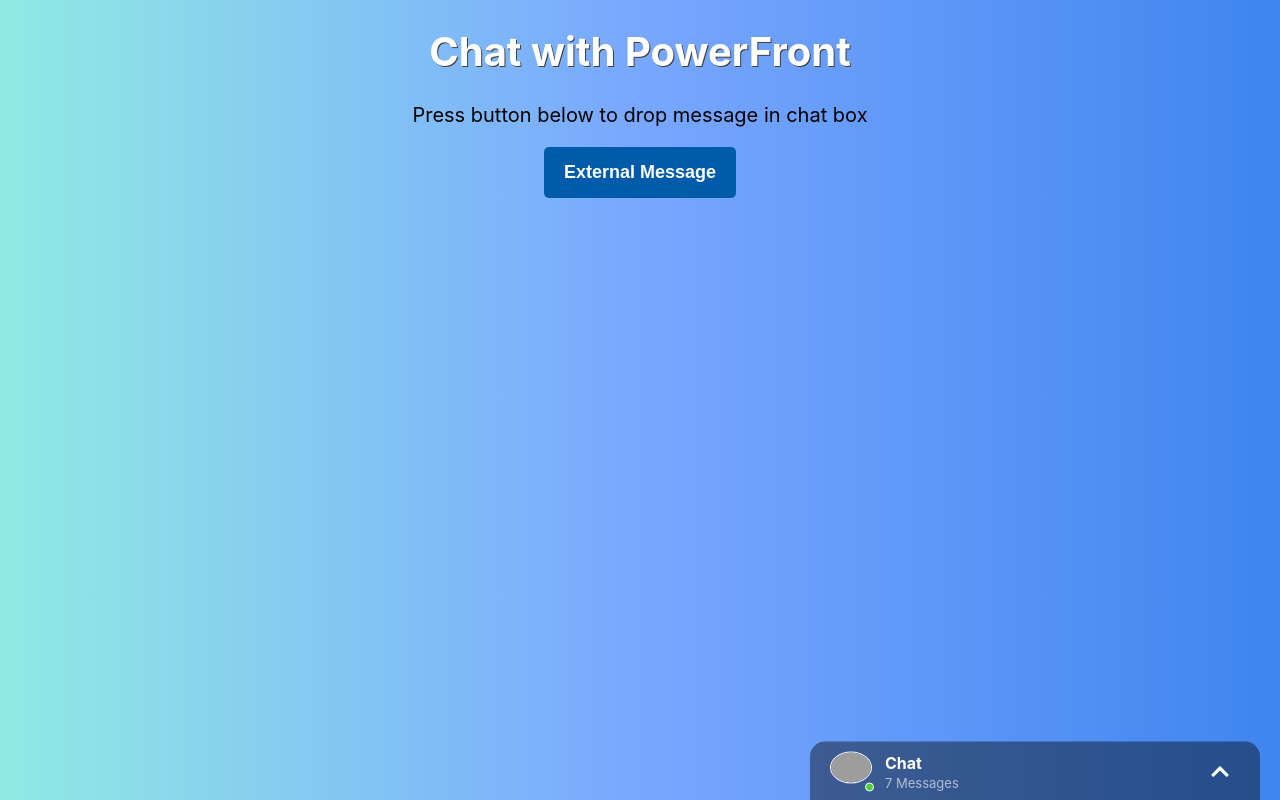
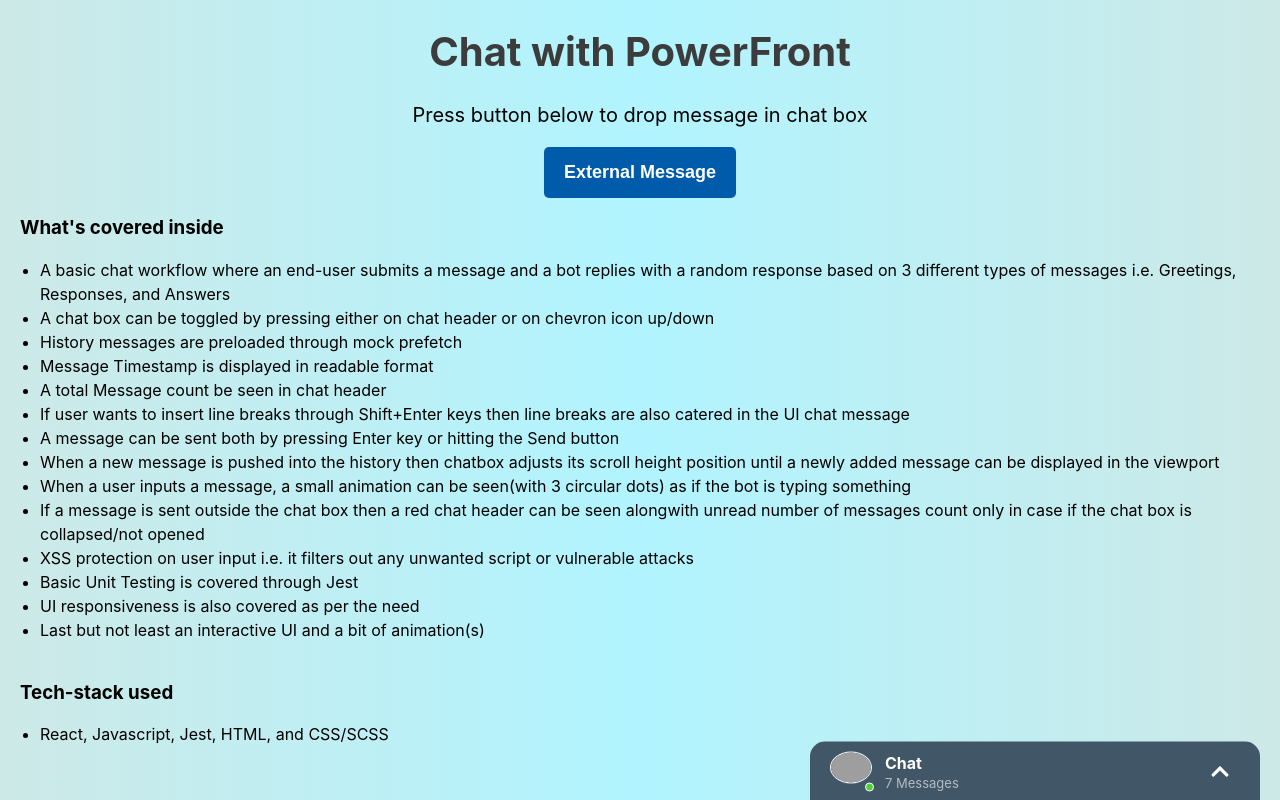
Before and after one commit to shoaib9121/chat-js, a React (Create React App) app: page / in a window 1280 px wide. Built offline with nearby package versions, Linux system fonts and the light colour scheme; grey boxes are pictures that could not be loaded.

Commit message:
readme and homepage updated with info

```diff
--- a/package.json
+++ b/package.json
@@ -13,7 +13,7 @@
   },
   "scripts": {
     "start": "react-scripts start",
-    "build": "react-scripts build",
+    "build": "react-scripts test && react-scripts build",
     "test": "react-scripts test",
     "test:watch": "react-scripts test --watchAll",
     "eject": "react-scripts eject"
--- a/src/chat/card/style.scss
+++ b/src/chat/card/style.scss
@@ -4,7 +4,7 @@
   height: 450px;
   width: 450px;
   border-radius: 15px 15px 0 0;
-  background-color: rgba(0, 0, 0, 0.4) !important;
+  background-color: rgb(68 89 106);
   transition: 0.5s;
   transform: translateY(0%);
 
--- a/src/chat/index.js
+++ b/src/chat/index.js
@@ -15,9 +15,65 @@
 
   return (
     <div className="chat">
-      <h1>Chat with PowerFront</h1>
-      <p>Press button below to drop message in chat box</p>
-      <button onClick={handleExternalMessages}>External Message</button>
+      <div className="pageHeader">
+        <h1>Chat with PowerFront</h1>
+        <p>Press button below to drop message in chat box</p>
+        <button onClick={handleExternalMessages}>External Message</button>
+      </div>
+
+      <div className="pageBody">
+        <h3>What's covered inside</h3>
+        <ul>
+          <li>
+            A basic chat workflow where an end-user submits a message and a bot
+            replies with a random response based on 3 different types of
+            messages i.e. Greetings, Responses, and Answers
+          </li>
+          <li>
+            A chat box can be toggled by pressing either on chat header or on
+            chevron icon up/down
+          </li>
+          <li>History messages are preloaded through mock prefetch</li>
+          <li>Message Timestamp is displayed in readable format</li>
+          <li>A total Message count be seen in chat header</li>
+          <li>
+            If user wants to insert line breaks through Shift+Enter keys then
+            line breaks are also catered in the UI chat message
+          </li>
+          <li>
+            A message can be sent both by pressing Enter key or hitting the Send
+            button
+          </li>
+          <li>
+            When a new message is pushed into the history then chatbox adjusts
+            its scroll height position until a newly added message can be
+            displayed in the viewport
+          </li>
+          <li>
+            When a user inputs a message, a small animation can be seen(with 3
+            circular dots) as if the bot is typing something
+          </li>
+          <li>
+            If a message is sent outside the chat box then a red chat header can
+            be seen alongwith unread number of messages count only in case if
+            the chat box is collapsed/not opened
+          </li>
+          <li>
+            XSS protection on user input i.e. it filters out any unwanted script
+            or vulnerable attacks
+          </li>
+          <li>Basic Unit Testing is covered through Jest</li>
+          <li>UI responsiveness is also covered as per the need</li>
+          <li>
+            Last but not least an interactive UI and a bit of animation(s)
+          </li>
+        </ul>
+        <h3>Tech-stack used</h3>
+        <ul>
+          <li>React, Javascript, Jest, HTML, and CSS/SCSS</li>
+        </ul>
+      </div>
+
       <div className="cardWrapper">
         <Card
           externalMessages={messages}
--- a/src/chat/style.scss
+++ b/src/chat/style.scss
@@ -1,11 +1,17 @@
 .chat {
+  padding: 0 20px;
+
+  .pageHeader {
     text-align: center;
-
     h1 {
       text-align: center;
       color: white;
-    text-shadow: 1px 1px #3e3e3e;
       font-size: 40px;
+      color: #3c3c3c;
+
+      @media (max-width: 767px) {
+        font-size: 30px;
+      }
     }
     > p {
       font-size: 20px;
@@ -24,10 +30,28 @@
         opacity: 0.95;
       }
     }
+  }
+  .pageBody {
+    text-align: left;
 
+    ul {
+      padding: 0 20px 20px;
+      li {
+        line-height: 1.5;
+      }
+    }
+    @media (max-width: 767px) {
+      margin-bottom: 50px;
+    }
+  }
   .cardWrapper {
     position: fixed;
     bottom: 0;
     right: 20px;
+
+    @media (max-width: 767px) {
+      right: 10px;
+      left: 10px;
     }
   }
+}
--- a/src/index.css
+++ b/src/index.css
@@ -3,8 +3,8 @@
   height: 100%;
   margin: 0;
   background: #7f7fd5;
-  background: -webkit-linear-gradient(to right, #91eae4, #78a7ff, #3f85ef);
-  background: linear-gradient(to right, #91eae4, #78a7ff, #3f85ef);
+  background: -webkit-linear-gradient(to right, #cde9e7, #b1f4ff, #cde9e7);
+  background: linear-gradient(to right, #cde9e7, #b1f4ff, #cde9e7);
   font-family: -apple-system, BlinkMacSystemFont, "Segoe UI", "Roboto", "Oxygen",
     "Ubuntu", "Cantarell", "Fira Sans", "Droid Sans", "Helvetica Neue",
     sans-serif;
```
Also changed, not shown: 2 other files (tests, documents, lock files or other folders). Lines whose indentation alone changed are shown as unchanged.
